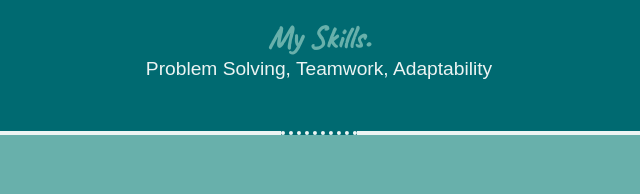
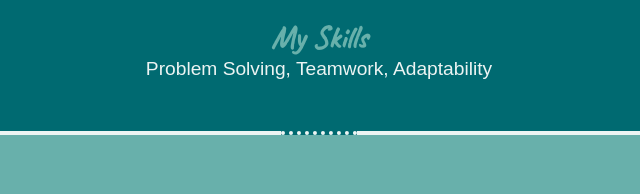
Before and after one commit to waccos/cv, a plain HTML site: page index.html in a window 1280 px wide. Shown: the part 1088-1282 px from the top of the page, 321-961 px from the left. Drawn offline with Linux system fonts and the light colour scheme.

Commit message:
Update index.html

```diff
--- a/index.html
+++ b/index.html
@@ -58,7 +58,7 @@
         <p>Mandarin: fluent</p>
         <p>French: intermediate</p>
 
-        <h3>My Skills.</h3>
+        <h3>My Skills</h3>
           <p>Problem Solving, Teamwork, Adaptability</p>
       </div>
 
```
